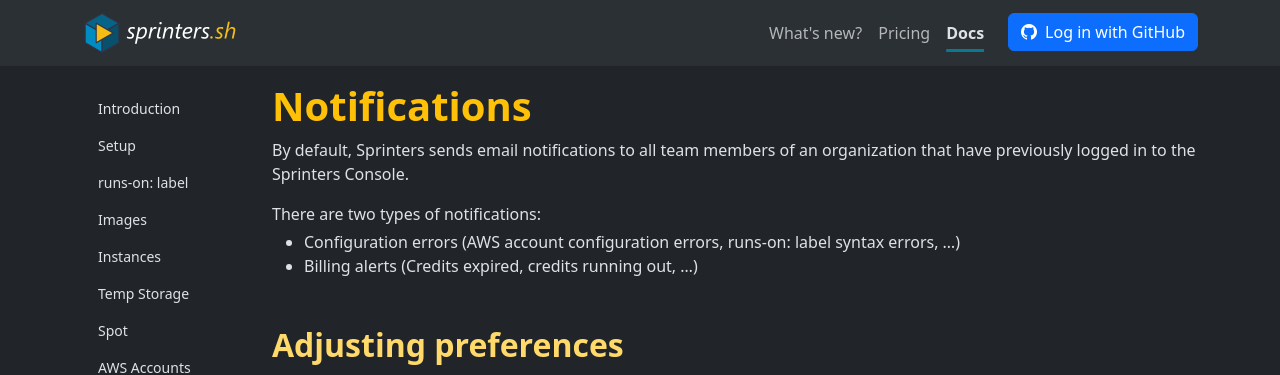
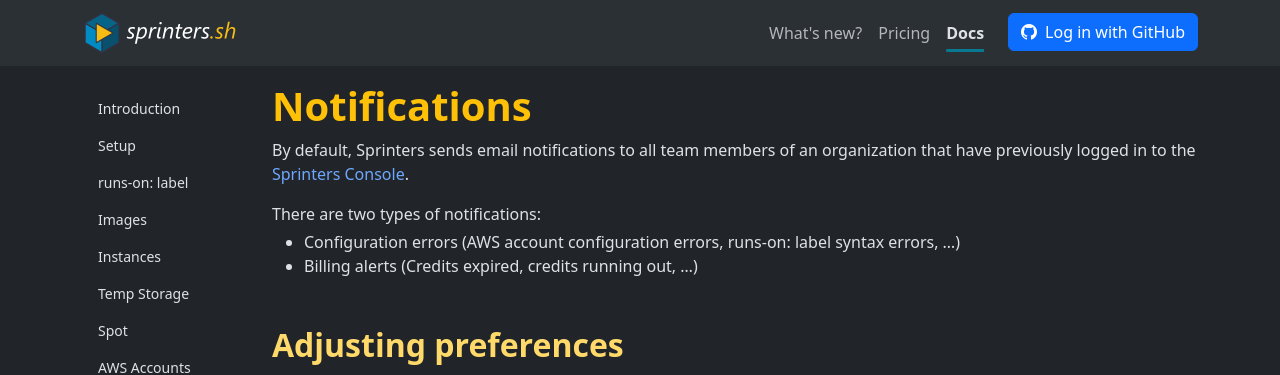
Before and after one commit to sprinters-sh/sprinters.sh, a Jekyll site: the page built from docs/notifications.md, in a window 1280 px wide. Shown: the top 375 px of the page. Built offline with Jekyll 4.4.1, drawn with Linux system fonts in a browser that asks for light colours; part of the change alters nothing that is shown.

```diff
--- a/docs/notifications.md
+++ b/docs/notifications.md
@@ -4,7 +4,7 @@ title: "Notifications"
 ---
 
 By default, Sprinters sends email notifications to all team members of an organization that have previously logged in
-to the Sprinters Console.
+to the [Sprinters Console](https://console.sprinters.sh).
 
 There are two types of notifications:
 {: .mb-1 }
```
